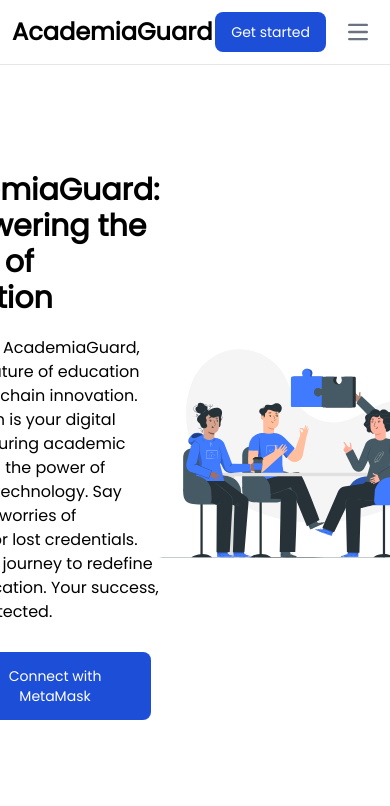
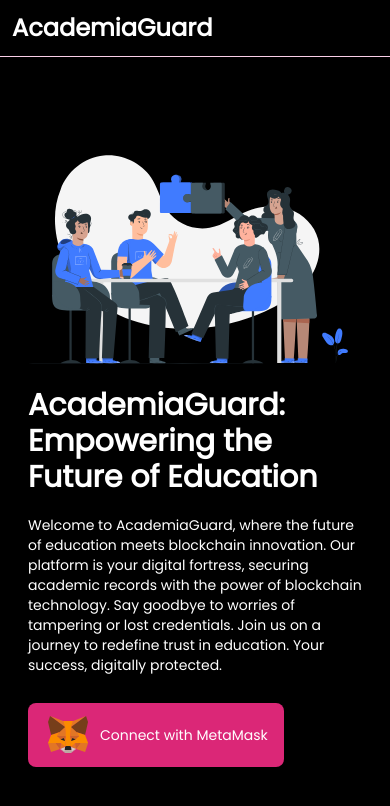
Before and after one commit to Decentralized-Ed/Frontend, a React (Vite) app: page /login in a window 390 px wide. Shown: the top 806 px of the page. Built offline with nearby package versions, Linux system fonts and the light colour scheme.

Commit message:
Update Landing Page

```diff
--- a/src/components/Button/MetaMask.jsx
+++ b/src/components/Button/MetaMask.jsx
@@ -4,7 +4,7 @@
     <div>
       <button
         type="button"
-        className="text-white bg-blue-700 font-normal rounded-lg text-sm px-5 py-2.5 text-center inline-flex items-center mr-2 mb-2"
+        className="text-white bg-pink-600 font-normal rounded-lg text-sm px-4 py-2 md:px-5 md:py-2.5 text-center inline-flex items-center mr-2 mb-2"
       >
         <img className="mr-2" src={metamask} alt="" />
         Connect with MetaMask
--- a/src/components/Navbar/Navbar.jsx
+++ b/src/components/Navbar/Navbar.jsx
@@ -1,50 +1,18 @@
 const Navbar = () => {
   return (
     <div>
-      <nav className="bg-white fixed w-full z-20 top-0 left-0 border-b border-gray-200">
+      <nav className=" fixed w-full z-20 top-0 left-0 border-b border-pink-200">
         <div className="max-w-screen-xl flex flex-wrap items-center justify-between mx-auto p-3">
-          <a href="https://flowbite.com/" className="flex items-center">
+          <a href="" className="flex items-center">
             <span className="self-center text-2xl font-semibold whitespace-nowrap">
               AcademiaGuard
             </span>
           </a>
-          <div className="flex md:order-2">
-            <button
-              type="button"
-              className="text-white bg-blue-700 hover:bg-blue-800 focus:ring-4 focus:outline-none focus:ring-blue-300 font-medium rounded-lg text-sm px-4 py-2 text-center mr-3 md:mr-0"
-            >
-              Get started
-            </button>
-            <button
-              data-collapse-toggle="navbar-sticky"
-              type="button"
-              className="inline-flex items-center p-2 w-10 h-10 justify-center text-sm text-gray-500 rounded-lg md:hidden hover:bg-gray-100 focus:outline-none focus:ring-2 focus:ring-gray-200"
-              aria-controls="navbar-sticky"
-              aria-expanded="false"
-            >
-              <span className="sr-only">Open main menu</span>
-              <svg
-                className="w-5 h-5"
-                aria-hidden="true"
-                xmlns="http://www.w3.org/2000/svg"
-                fill="none"
-                viewBox="0 0 17 14"
-              >
-                <path
-                  stroke="currentColor"
-                  strokeLinecap="round"
-                  strokeLinejoin="round"
-                  strokeWidth="2"
-                  d="M1 1h15M1 7h15M1 13h15"
-                />
-              </svg>
-            </button>
-          </div>
           <div
             className="items-center justify-between hidden w-full md:flex md:w-auto md:order-1"
             id="navbar-sticky"
           >
-            <ul className="flex flex-col p-4 md:p-0 mt-4 font-medium border border-gray-100 rounded-lg bg-gray-50 md:flex-row md:space-x-8 md:mt-0 md:border-0 md:bg-white">
+            <ul className="flex flex-col p-4 md:p-0 mt-4 font-medium border rounded-lg  md:flex-row md:space-x-8 md:mt-0 md:border-0">
               <li>
                 <a
                   href="#"
@@ -57,7 +25,7 @@
               <li>
                 <a
                   href="#"
-                  className="block py-2 pl-3 pr-4 text-gray-900 rounded hover:bg-gray-100 md:hover:bg-transparent md:p-0"
+                  className="block py-2 pl-3 pr-4 rounded hover:bg-gray-100 md:hover:bg-transparent md:p-0"
                 >
                   About
                 </a>
@@ -65,7 +33,7 @@
               <li>
                 <a
                   href="#"
-                  className="block py-2 pl-3 pr-4 text-gray-900 rounded hover:bg-gray-100 md:hover:bg-transparent md:p-0"
+                  className="block py-2 pl-3 pr-4  rounded hover:bg-gray-100 md:hover:bg-transparent md:p-0"
                 >
                   Services
                 </a>
@@ -73,7 +41,7 @@
               <li>
                 <a
                   href="#"
-                  className="block py-2 pl-3 pr-4 text-gray-900 rounded hover:bg-gray-100 md:hover:bg-transparent md:p-0"
+                  className="block py-2 pl-3 pr-4  rounded hover:bg-gray-100 md:hover:bg-transparent md:p-0"
                 >
                   Contact
                 </a>
--- a/src/index.css
+++ b/src/index.css
@@ -2,3 +2,8 @@
 @tailwind base;
 @tailwind components;
 @tailwind utilities;
+
+body{
+background-color:#000;
+color:#fff;
+}
--- a/src/pages/Login.jsx
+++ b/src/pages/Login.jsx
@@ -58,13 +58,22 @@
   }, []);
 
   return (
-    <div className="landing-page-container flex justify-center p-2 xl:p-20 bg-new-primary-bg-color flex-col items-center overflow-x-hidden gap-3.5rem h-screen pt-16">
-      <div className="landing-container flex items-center h-50vh px-5">
-        <div className="landing-page-text-container flex flex-col items-start gap-3 w-2/3">
+    <div className="landing-page-container flex align-middle flex-col justify-center p-2 xl:p-20 bg-new-primary-bg-color items-center overflow-x-hidden gap-3.5rem h-screen pt-16">
+      <div className="landing-container flex-row-reverse  md:flex items-center h-50vh px-5">
+        <div className="landing-container">
+          {isMobileView && !isFoldView && (
+            <TeamVector width={328} height={262} />
+          )}
+          {isFoldView && <TeamVector width={250} height={242} />}
+          {!isMobileView && !isFoldView && (
+            <TeamVector width={488} height={358} />
+          )}
+        </div>
+        <div className="landing-page-text-container flex flex-col items-start gap-3 md:w-2/3">
           <div className="landing-header-text mb-2 font-semibold text-3xl text-intro-text-color">
             AcademiaGuard: <br /> Empowering the Future of Education
           </div>
-          <div className="landing-text mb-4 font-normal text-base text-body-text-color">
+          <div className="landing-text mb-4 text-sm font-normal md:text-base text-body-text-color">
             Welcome to AcademiaGuard, where the future of education meets
             blockchain innovation. Our platform is your digital fortress,
             securing academic records with the power of blockchain technology.
@@ -74,15 +83,6 @@
           </div>
           <MetaMask />
         </div>
-        <div className="landing-container">
-          {isMobileView && !isFoldView && (
-            <TeamVector width={328} height={262} />
-          )}
-          {isFoldView && <TeamVector width={250} height={242} />}
-          {!isMobileView && !isFoldView && (
-            <TeamVector width={488} height={358} />
-          )}
-        </div>
       </div>
     </div>
   );
```
